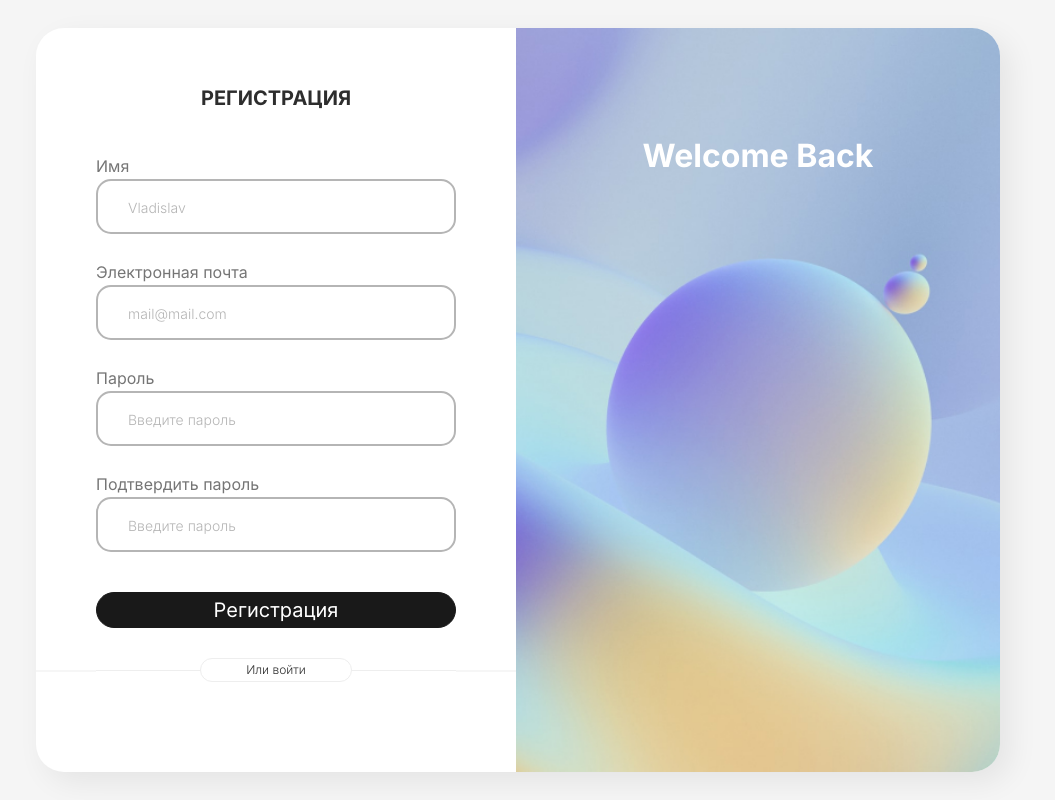
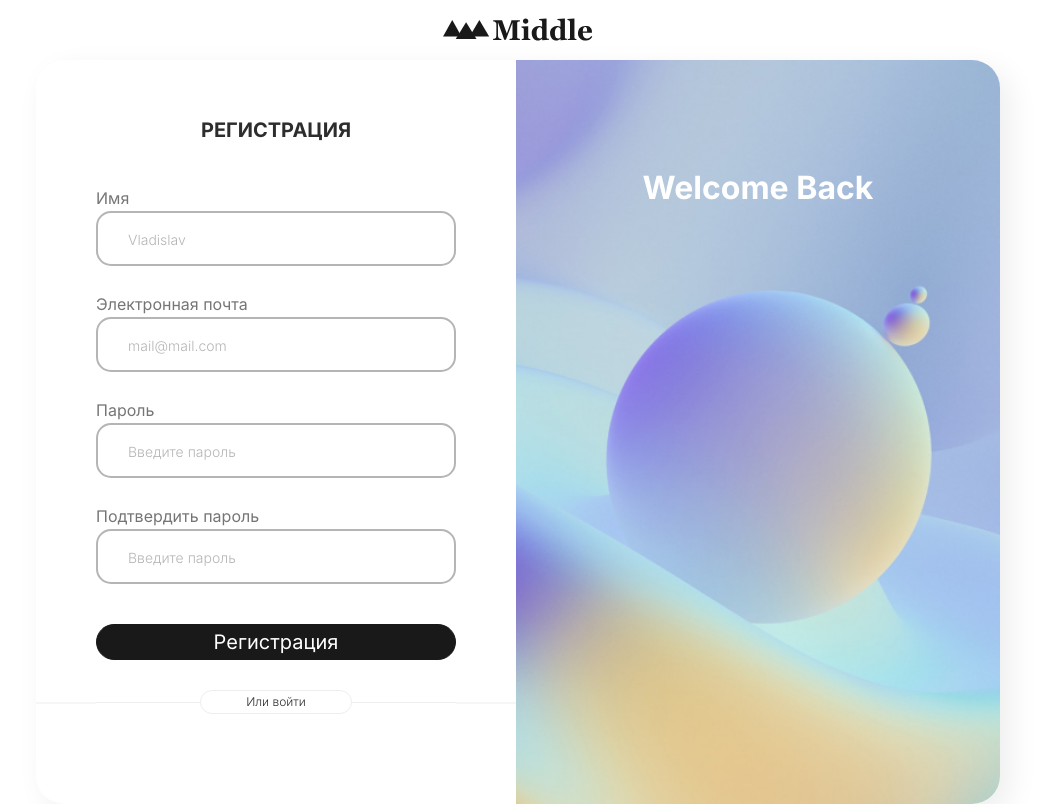
Before and after one commit to Leonard94/middle, a React (Create React App) app: page /register in a window 1280 px wide. Shown: the whole page, without its empty margins (122-1177 px from the left). Built offline with nearby package versions, Linux system fonts and the light colour scheme.

Commit message:
Added header for auth. Replaced NavLink with Link

```diff
--- a/src/pages/AuthPage/components/AuthLayout/AuthLayout.tsx
+++ b/src/pages/AuthPage/components/AuthLayout/AuthLayout.tsx
@@ -1,6 +1,8 @@
 import { Link } from 'react-router-dom'
 
 import styles from './styles.module.scss'
+
+import Logo from '../../../../assets/icons/logo.svg'
 
 type TProps = {
   children: React.ReactNode
@@ -10,6 +12,11 @@ type TProps = {
 export const AuthLayout: React.FC<TProps> = ({ children, title }) => {
   return (
     <div className={styles.login}>
+      <header className={styles.header}>
+        <Link to='/' className={styles.logo} title='На главную'>
+          <img src={Logo} alt='логотип middle' />
+        </Link>
+      </header>
       <div className={styles.container}>
         <div className={styles.body}>
           <div className={styles.left}>
--- a/src/pages/AuthPage/components/AuthLayout/styles.module.scss
+++ b/src/pages/AuthPage/components/AuthLayout/styles.module.scss
@@ -1,15 +1,31 @@
 @import '../../../../scss/variables.scss';
 
 .login {
+  background: $bg-main;
+}
+
+.header {
+  height: 60px;
   display: flex;
   align-items: center;
-  min-height: 100vh;
-  background: #f5f5f5;
+  justify-content: center;
+}
+
+.logo {
+  width: 150px;
+
+  img {
+    width: 100%;
+  }
 }
 
 .container {
   width: 964px;
   margin: 0 auto;
+
+  display: flex;
+  align-items: center;
+  min-height: calc(100vh - 60px);
 }
 
 .body {
--- a/src/pages/HomePage/components/HomeHeader/HomeHeader.tsx
+++ b/src/pages/HomePage/components/HomeHeader/HomeHeader.tsx
@@ -1,4 +1,4 @@
-import { NavLink, useNavigate } from 'react-router-dom'
+import { Link, useNavigate } from 'react-router-dom'
 
 import { useAppDispatch, useAppSelector } from '../../../../store/hooks'
 import { logout } from '../../../../store/data/user/userSlice'
@@ -20,18 +20,18 @@ export const HomeHeader = () => {
     <header className={styles.header}>
       <div className='container'>
         <div className={styles.body}>
-          <NavLink to='/' className={styles.logo} title='Вернуться на главную'>
+          <Link to='/' className={styles.logo} title='На главную'>
             <img src={Logo} alt='Логотип middle' />
-          </NavLink>
+          </Link>
           <nav>
             <ul className={styles.menu}>
               <li>
-                <NavLink to='recent'>Недавние</NavLink>
+                <Link to='recent'>Недавнее</Link>
               </li>
               {role === 'user' ? (
                 <>
                   <li>
-                    <NavLink to='/favorites'>Фавориты</NavLink>
+                    <Link to='/favorites'>Фавориты</Link>
                   </li>
                   <li>
                     <Button
@@ -47,7 +47,7 @@ export const HomeHeader = () => {
               ) : (
                 <>
                   <li>
-                    <NavLink to='register'>Регистрация</NavLink>
+                    <Link to='register'>Регистрация</Link>
                   </li>
                   <li>
                     <Button
```
